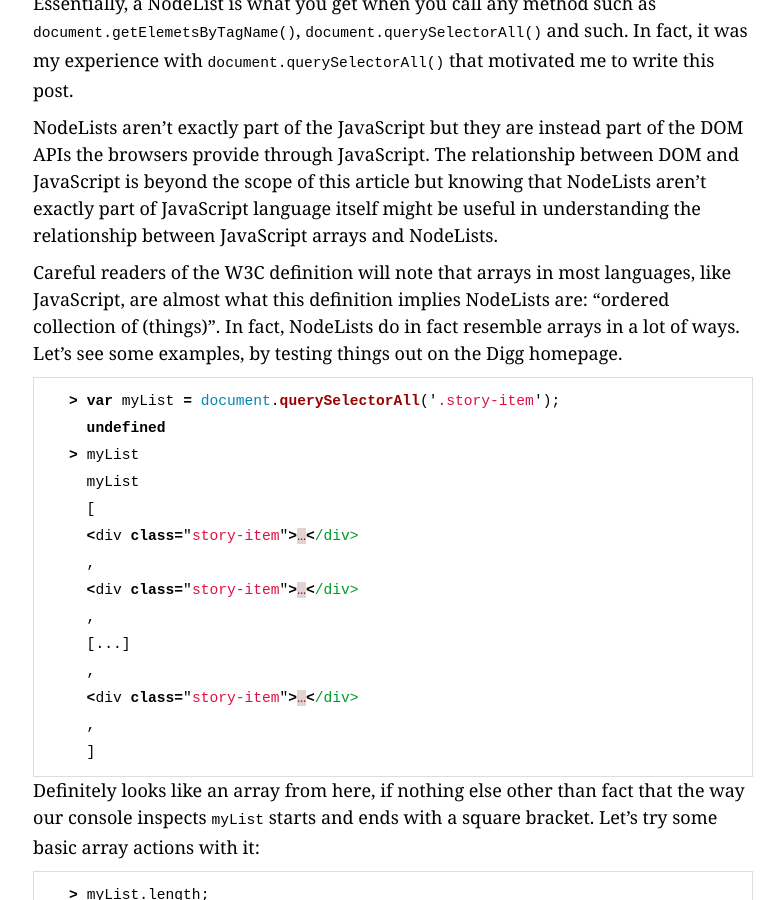
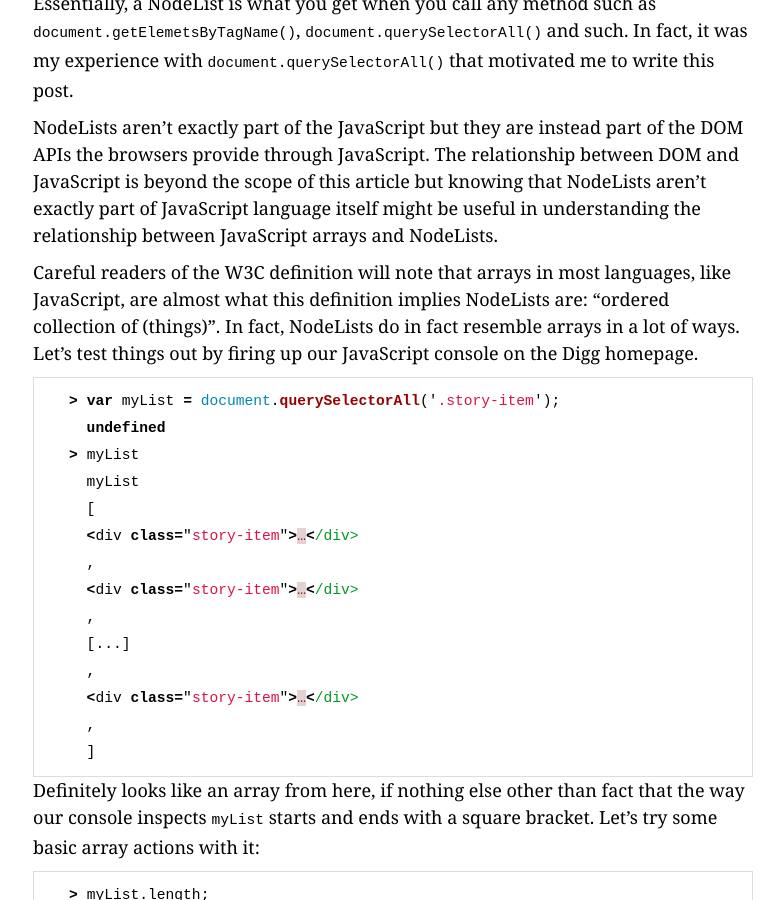
Before and after one commit to cduruk/old.cduruk.github.com, a Jekyll site: the page built from _posts/2011-06-19-nodelists-and-arrays-in-javascript.md, in a window 1280 px wide and 900 px high, scrolled down 447 px. Shown: the whole window, without its empty margins (247-1031 px from the left). Built offline with Jekyll 4.4.1, drawn with Linux system fonts in a browser that asks for light colours; Markdown is read by kramdown in place of the engine named in the settings; comment, search, counter and statistics services are not loaded.

Commit message:
Add mention of console

```diff
--- a/_posts/2011-06-19-nodelists-and-arrays-in-javascript.md
+++ b/_posts/2011-06-19-nodelists-and-arrays-in-javascript.md
@@ -32,8 +32,8 @@ understanding the relationship between JavaScript arrays and NodeLists.
 Careful readers of the W3C definition will note that arrays in most languages,
 like JavaScript, are almost what this definition implies NodeLists are:
 "ordered collection of (things)". In fact, NodeLists do in fact resemble
-arrays in a lot of ways. Let's see some examples, by testing things out on the
-Digg homepage.
+arrays in a lot of ways. Let's test things out by firing up our JavaScript
+console on the Digg homepage.
 
 {% highlight javascript %}
     > var myList = document.querySelectorAll('.story-item');
```
